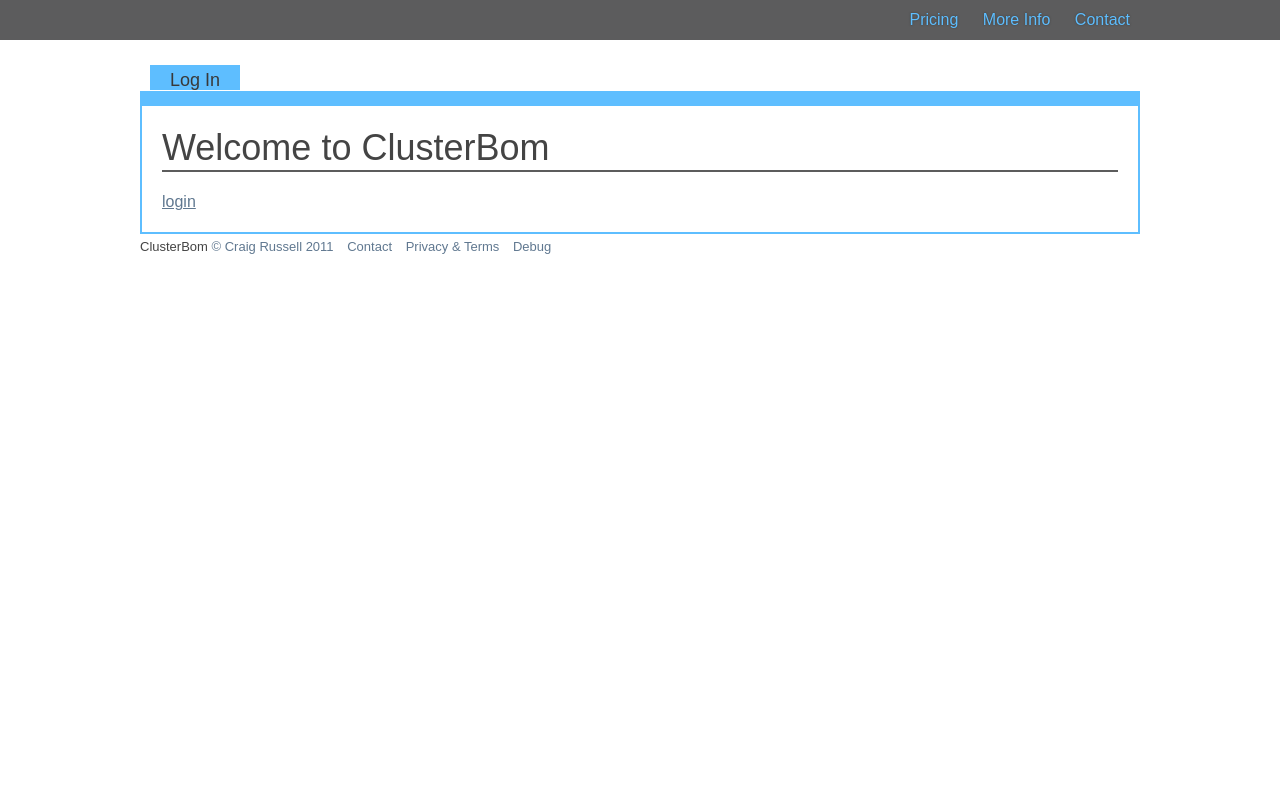
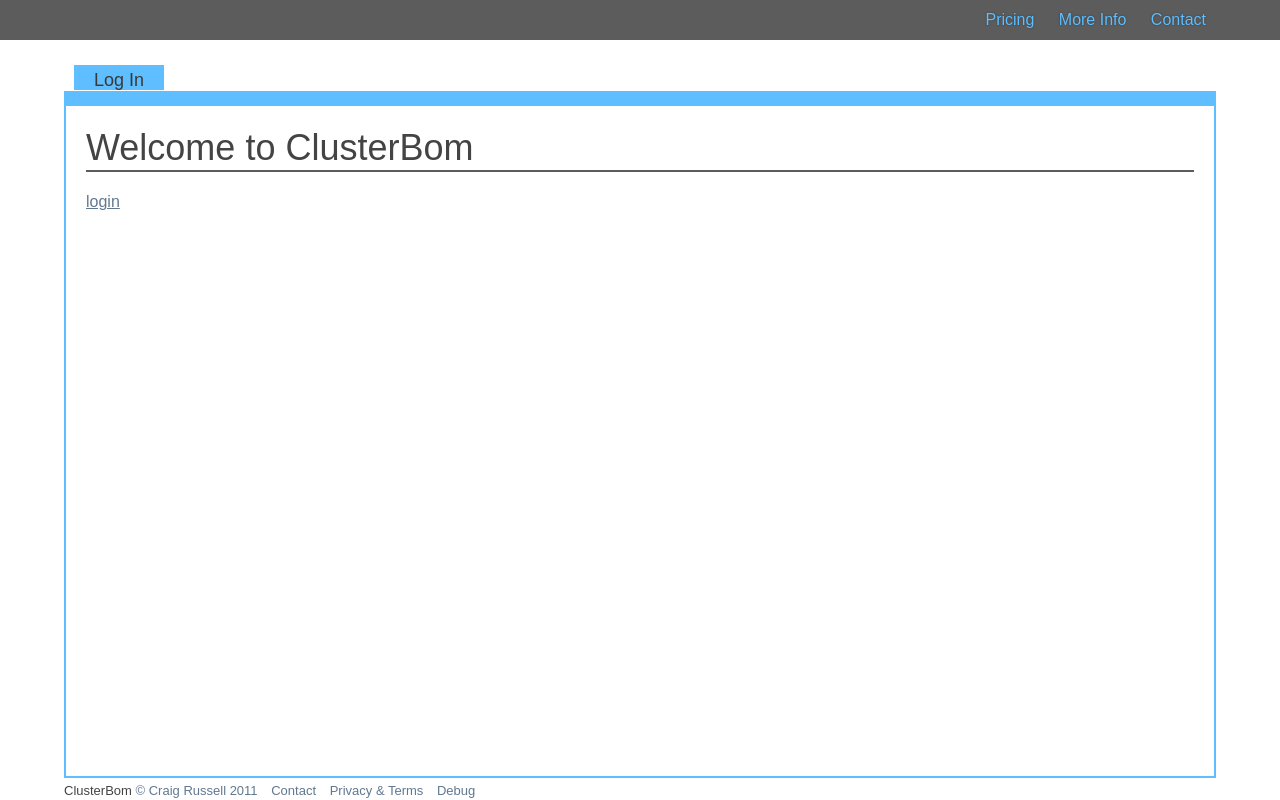
Before and after one commit to craig552uk/ClusterBom, a PHP site: page / in a window 1280 px wide. Run offline with PHP 8.4, Linux system fonts and the light colour scheme; some libraries are stand-ins or nearby versions.

Commit message:
Scales fluidly with window resising

```diff
--- a/static/css/style.css
+++ b/static/css/style.css
@@ -1,7 +1,14 @@
 
 /* General layout */
+html, body {
+    height: 100%;
+}
+
 #wrapper {
-    width: 1000px;
+    width: 90%;
+    min-width: 996px;
+    height: 100%;
+    min-height: 500px;
     margin: auto;
 }
 
--- a/static/js/script.js
+++ b/static/js/script.js
@@ -1,3 +1,5 @@
+
+$(document).ready(function(){
 
     /* Toggle fieldset boxes in debug section */
     $('#debug legend').click(function(){
@@ -8,6 +10,20 @@ $('#debug legend').click(function(){
     $('#debuglink').click(function(){
         $('#debug').slideToggle();
     });
+
+    /* Set content to max window height on load and resize*/
+    $(window).resize(function(){resizeContent()});
+    resizeContent();
+
+});
+
+/* Set content to max window height */
+function resizeContent(){
+    var h = $(window).height() - 130;
+    if(h>500){
+        $('.content').height(h);
+    }
+}
 
 /*
  * Opens a popup window at provided url
```
Lines whose indentation alone changed are shown as unchanged.
